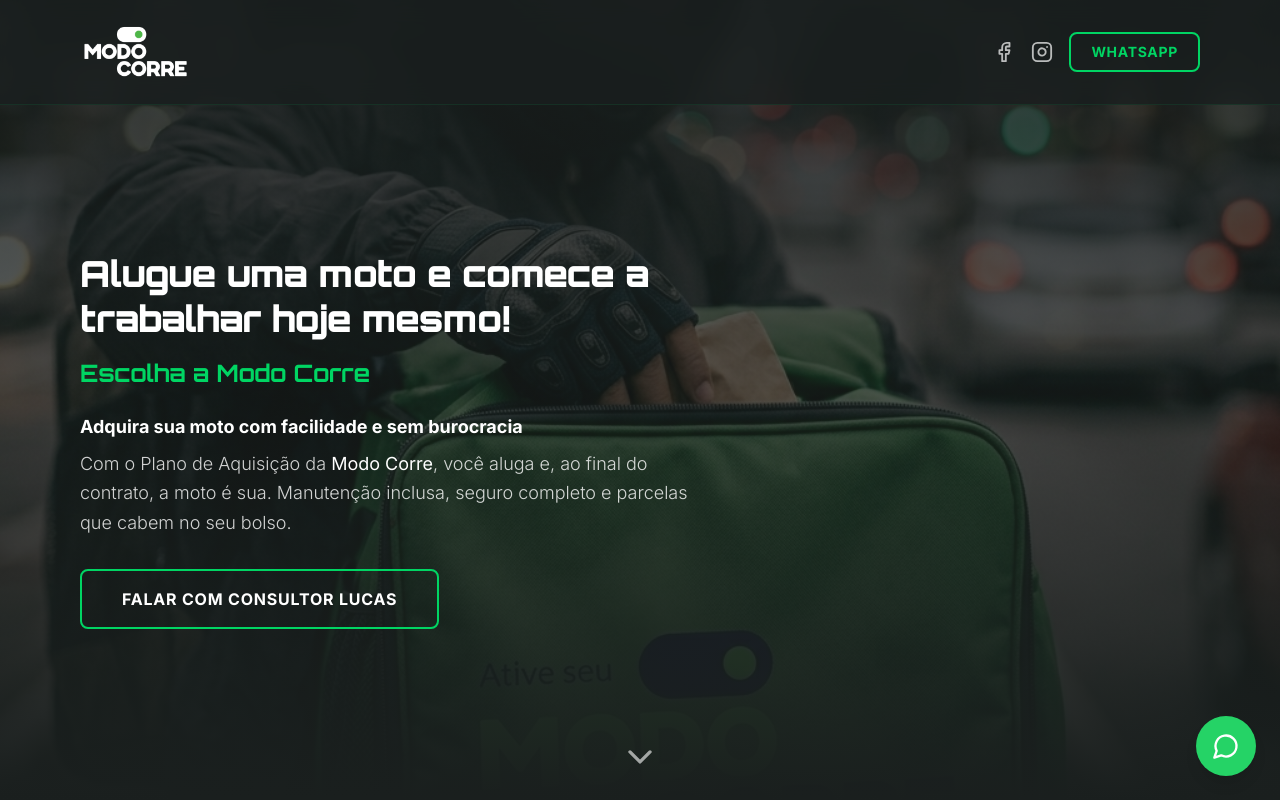
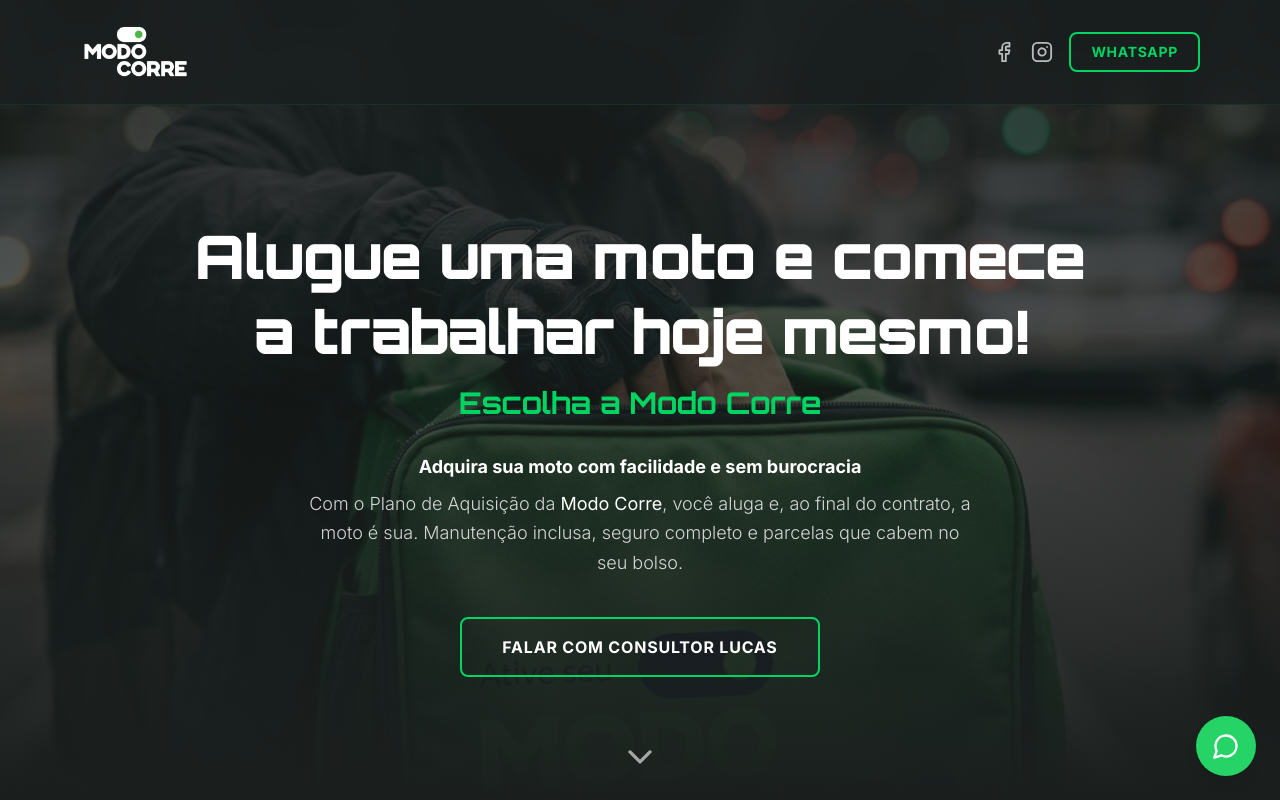
Before and after one commit to willmartins-dev/Cinematiclayoutformotorcyclerental, a React (Vite) app: page / in a window 1280 px wide. Shown: the top 800 px of the page. Built offline with nearby package versions, Linux system fonts and the light colour scheme.

Commit message:
Centraliza e aumenta texto do hero, corrige espaçamento com o header
Co-Authored-By: Claude Sonnet 4.6 <noreply@anthropic.com>

```diff
--- a/src/app/components/Hero.tsx
+++ b/src/app/components/Hero.tsx
@@ -60,28 +60,29 @@ export function Hero() {
       </motion.nav>
 
       {/* Hero Content */}
-      <div className="relative z-10 h-screen flex flex-col justify-center items-start px-6 md:px-12 lg:px-20 pt-20 max-w-3xl">
+      <div className="relative z-10 h-screen flex flex-col justify-center items-center text-center px-6 md:px-12 lg:px-20 pt-24">
         <motion.div
           initial={{ opacity: 0, y: 50 }}
           animate={{ opacity: 1, y: 0 }}
           transition={{ duration: 1, delay: 0.3, ease: "easeOut" }}
+          className="max-w-4xl"
         >
-          <h1 className="text-2xl md:text-3xl lg:text-4xl font-black text-white mb-4 leading-tight" style={{ fontFamily: 'Orbitron, sans-serif', letterSpacing: '-0.02em' }}>
+          <h1 className="text-3xl md:text-5xl lg:text-6xl font-black text-white mb-4 leading-tight" style={{ fontFamily: 'Orbitron, sans-serif', letterSpacing: '-0.02em' }}>
             Alugue uma moto e comece a trabalhar hoje mesmo!
           </h1>
-          <h2 className="text-lg md:text-xl lg:text-2xl font-bold text-[#00d563] mb-6" style={{ fontFamily: 'Orbitron, sans-serif' }}>
+          <h2 className="text-xl md:text-2xl lg:text-3xl font-bold text-[#00d563] mb-8" style={{ fontFamily: 'Orbitron, sans-serif' }}>
             Escolha a Modo Corre
           </h2>
           <motion.div
             initial={{ opacity: 0 }}
             animate={{ opacity: 1 }}
             transition={{ duration: 1, delay: 0.9 }}
-            className="mb-8"
+            className="mb-10"
           >
             <p className="text-white font-bold text-base md:text-lg mb-2" style={{ fontFamily: 'Inter, sans-serif' }}>
               Adquira sua moto com facilidade e sem burocracia
             </p>
-            <p className="text-white/80 text-base md:text-lg font-light leading-relaxed" style={{ fontFamily: 'Inter, sans-serif' }}>
+            <p className="text-white/80 text-base md:text-lg font-light leading-relaxed max-w-2xl mx-auto" style={{ fontFamily: 'Inter, sans-serif' }}>
               Com o Plano de Aquisição da <strong className="text-white">Modo Corre</strong>, você aluga e, ao final do contrato, a moto é sua. Manutenção inclusa, seguro completo e parcelas que cabem no seu bolso.
             </p>
           </motion.div>
```
